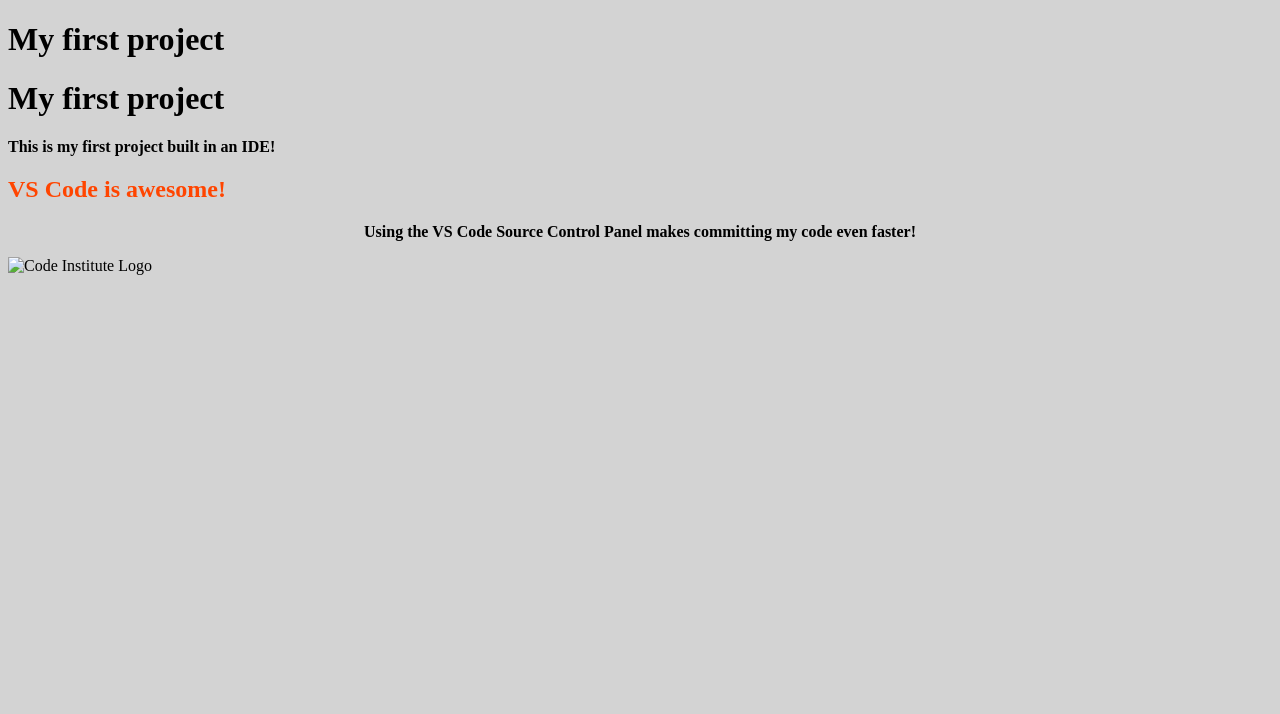
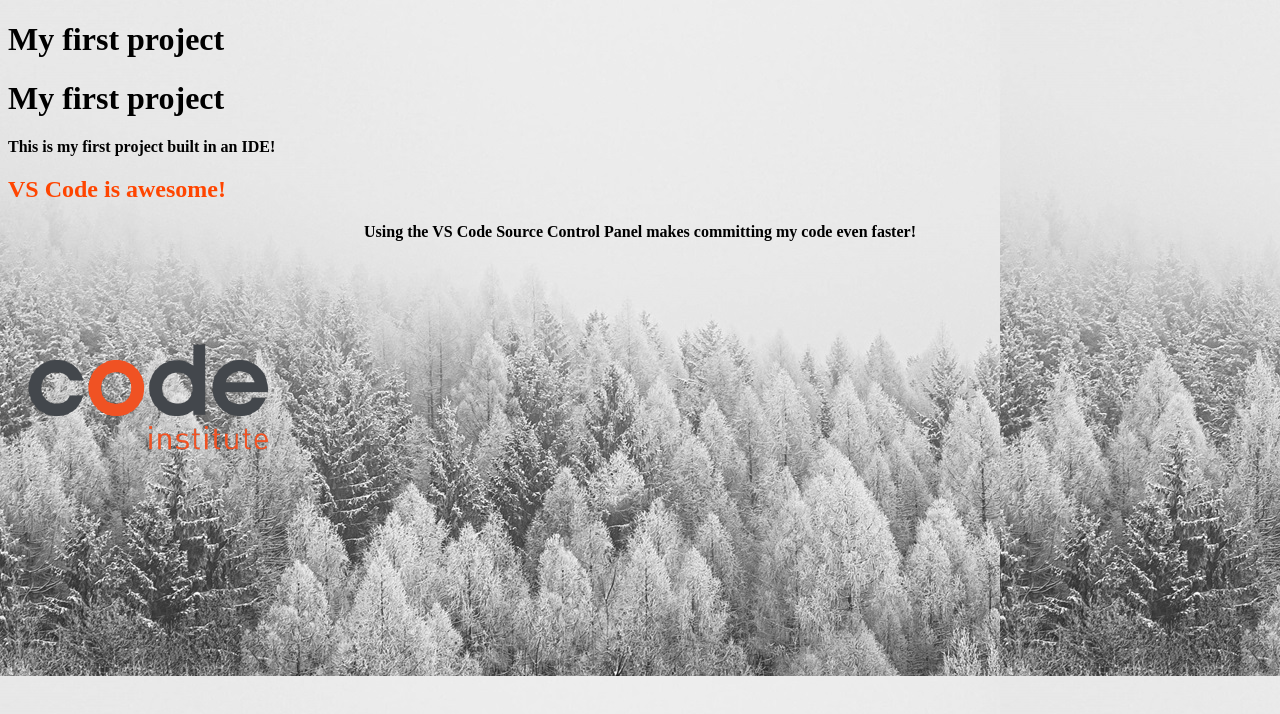
Before and after one commit to Anthony1659/my-first-project, a plain HTML site: page index.html in a window 1280 px wide. Drawn offline with Linux system fonts and the light colour scheme.

Commit message:
Ensure all the images are showing

```diff
--- a/assets/css/styles.css
+++ b/assets/css/styles.css
@@ -5,7 +5,7 @@
 
 body{
     background-color: lightgrey;
-    background-image: url("assets/images/background-image");
+    background-image: url("../images/01-02-02_background-img.jpg") ;
 }
 
 h2 {
--- a/index.html
+++ b/index.html
@@ -15,6 +15,6 @@
       Using the VS Code Source Control Panel makes committing my code even
       faster!
     </p>
-    <img src="assets/images/ci-logo.png" alt="Code Institute Logo" />
+    <img src="assets/images/01-02-02_ci-logo.png" alt="Code Institute Logo " />
   </body>
 </html>
```
Also changed, not shown: 1 other file.
